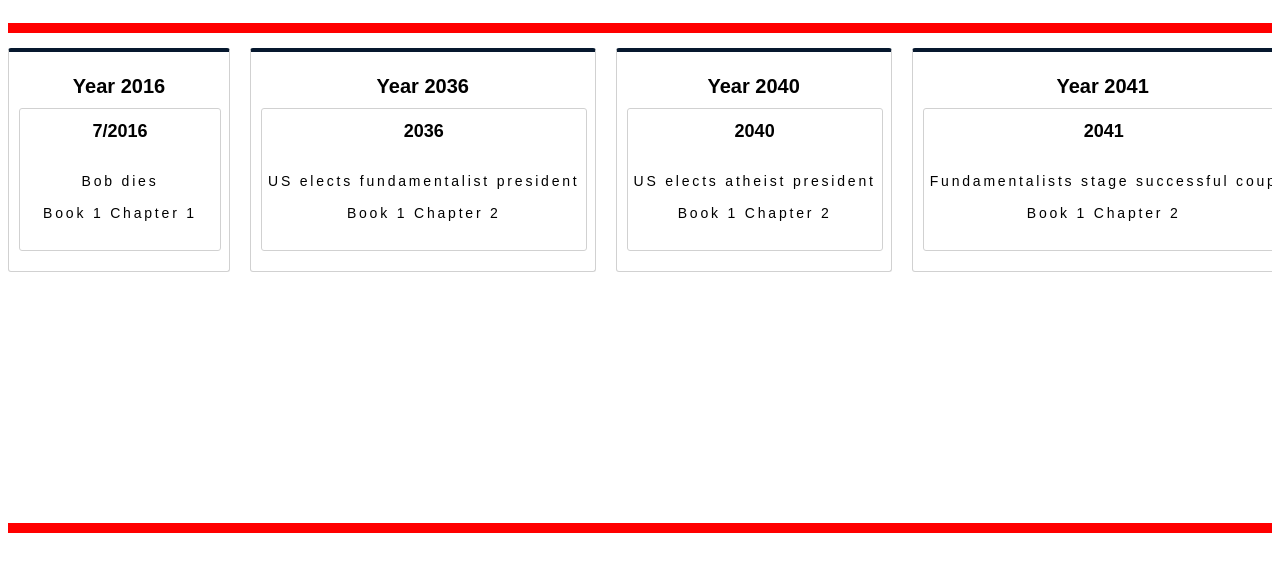
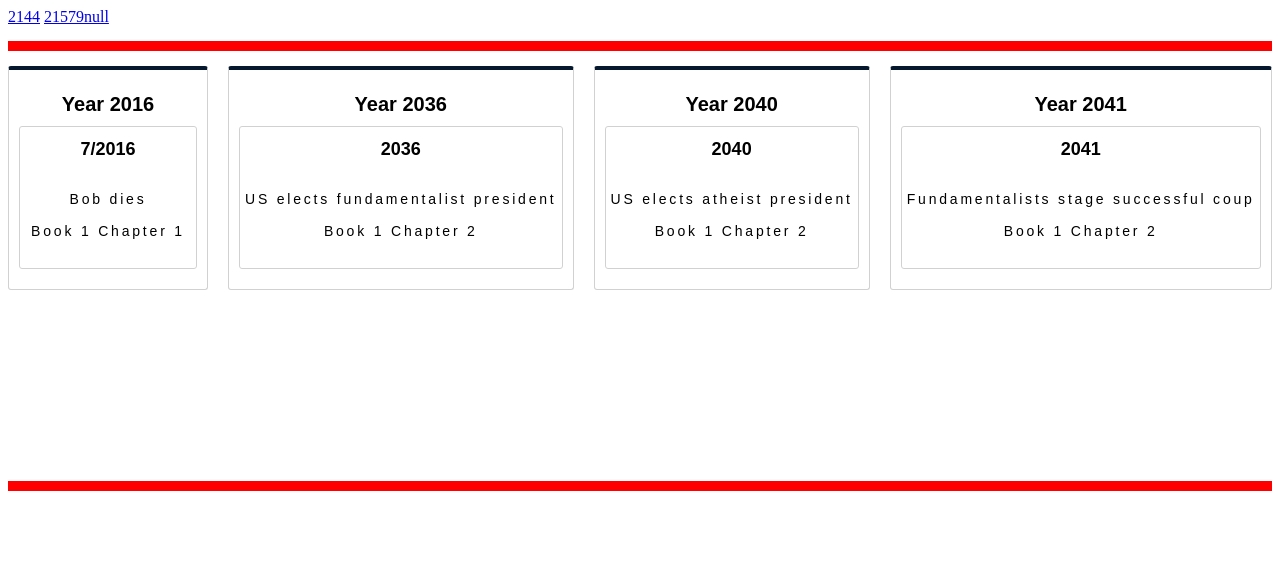
Before and after one commit to MrRedBeard/SimpleTimeline, a plain HTML site: page index.html in a window 1280 px wide. Drawn offline with Linux system fonts and the light colour scheme.

Commit message:
Style & Credits
Added reference to starting css source
Updated styling to display proper with or without bootstrap

```diff
--- a/SimpleTimeline.css
+++ b/SimpleTimeline.css
@@ -1,22 +1,44 @@
+/* Prevents breaking of timeline when timeline navigation occurs */
+*, ::after, ::before
+{
+	box-sizing: border-box;
+}
+
 simpleTimeline
 {
+	max-width: 100%;
 	font-family: Arial, Helvetica, sans-serif;
 	font-size: 12px;
 	display: block;
+	flex-direction: column !important;
+	margin-right: auto;
+	margin-left: auto;
 }
 
 simpleTimeline .timeline
 {
+
+	max-width: 100%;
+	max-height: 430px;
+	height: 430px;
 	white-space: nowrap;
 	overflow-x: auto;
 	overflow-y: hidden;
 	padding: 30px 0 10px 0;
 	padding-bottom: 30px;
 	position: relative;
-	max-height: 430px;
-	height: 430px;
-	/*-ms-overflow-style: none;*/  /* IE and Edge */
-	scrollbar-width: none;  /* Firefox */
+}
+
+simpleTimeline .timeline::-webkit-scrollbar, simpleTimeline .year::-webkit-scrollbar
+{
+	display: none;
+}
+simpleTimeline .timeline, simpleTimeline .year
+{
+	/*IE & Edge*/
+	-ms-overflow-style: none;
+	/* Firefox */
+	scrollbar-width: none;
 }
 
 simpleTimeline .topBar
@@ -28,10 +50,6 @@ simpleTimeline .topBar
 	position: relative;
 	top: 15px;
 	left: 0;
-}
-simpleTimeline .timeline::-webkit-scrollbar
-{
-	display: none;
 }
 simpleTimeline .bottomBar
 {
@@ -50,6 +68,7 @@ simpleTimeline .year
 	display: inline-block;
 	vertical-align: top;
 	padding: 10px;
+	margin-right: 20px;
 	font-size: 12px;
 	text-align: center;
 	position: relative;
@@ -59,17 +78,9 @@ simpleTimeline .year
 	overflow-y: auto;
 	min-width: 200px;
 	max-width: 500px;
-	max-height: 100%;
+	max-height: 99%;
 	height: auto;
 	min-height: 100px;
-	/*-ms-overflow-style: none;*/  /* IE and Edge */
-	scrollbar-width: none;  /* Firefox */
-	margin-right: 20px;
-}
-
-simpleTimeline .year::-webkit-scrollbar
-{
-	display: none;
 }
 
 simpleTimeline .year:after
@@ -87,18 +98,18 @@ simpleTimeline .year:after
 	margin-left: -6px;
 }
 
-simpleTimeline .year:before
+/*simpleTimeline .year:before
 {
 	content: '';
 	display: block;
 	background: #06182E;
 	width: 5px;
-	height: 20px;
+	height: 30px;
 	position: absolute;
 	left: 50%;
-	top: -20px;
+	top: 0px;
 	margin-left: -2px;
-}
+}*/
 
 simpleTimeline .year .yearTitle
 {
--- a/index.html
+++ b/index.html
@@ -6,7 +6,9 @@
 <script src="./SimpleTimeline.js"></script>
 </head>
 <body>
-
+<a href="#year2144">2144</a>
+<a href="#21579null">21579null</a>
+<br />
 <simpleTimeline class="timeline"></simpleTimeline>
 
 <script>
```
Also changed, not shown: 1 other file.
